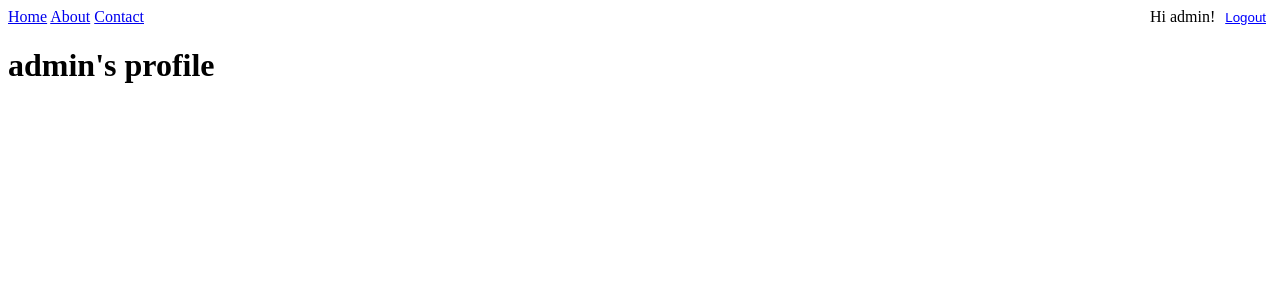
After one commit to russellchao/FoodRecipies, a Django app: page /accounts/profile in a window 1280 px wide. The commit adds this page. Shown: the top 300 px of the page. Run offline with Django 5.2, Linux system fonts and the light colour scheme; a user stored in the database is signed in.

Commit message:
Completed Preliminary Login and Logout Feature

```diff
--- /dev/null
+++ b/foodrecipies/templates/accounts/profile.html
@@ -0,0 +1,9 @@
+{% extends 'base.html' %}
+
+{% block title %}Profile{% endblock %}
+
+{% block content %}
+<h1>
+    {{ user.username }}'s profile
+</h1>
+{% endblock %}
--- a/foodrecipies/templates/navbar.html
+++ b/foodrecipies/templates/navbar.html
@@ -7,8 +7,14 @@
     <span>{% if request.path == contact_url %}Contact{% else %}<a href="{{ contact_url }}">Contact</a>{% endif %}</span>
     <span style="float:right">
         {% if user.is_authenticated %}
-            <span>Hi {{ user.username}}!</span>
-
+            {% url 'profile' as profile_url %}
+            <span>Hi {% if request.path == profile_url %}{{user.username}}{% else %}<a href="{{ profile_url }}">{{user.username}}</a>{% endif %}!</span>
+            <form action="{% url 'logout' %}" method="post" style="display:inline;">
+                {% csrf_token %}
+                <button type="submit" style="background:none; border:none; color:blue; text-decoration:underline; cursor:pointer;">
+                    Logout
+                </button>
+            </form>
         {% else %}
             <span><a href="{% url 'login' %}">Login</a></span>
         {% endif %}
--- a/foodrecipies/urls.py
+++ b/foodrecipies/urls.py
@@ -25,8 +25,9 @@ urlpatterns = [
     path('', views.index, name='index'),
     path('about', views.about, name='about'),
     path('contact', views.contact, name='contact'),
+    path('accounts/profile', views.ProfileView.as_view(), name="profile"),
 
     # Django Authentication
     path('accounts/login', auth_views.LoginView.as_view(template_name="accounts/login.html"), name="login"),
-    # path('accounts/logout', auth_views.LogoutView.as_view(), name="logout")
+    path('accounts/logout', auth_views.LogoutView.as_view(), name="logout")
 ]
--- a/foodrecipies/views.py
+++ b/foodrecipies/views.py
@@ -1,4 +1,6 @@
 from django.shortcuts import render
+from django.views.generic.base import TemplateView
+from django.contrib.auth.mixins import LoginRequiredMixin
 
 def index(request):
     print(request.user)
@@ -9,3 +11,6 @@ def about(request):
 
 def contact(request):
     return render(request, 'contact.html')
+
+class ProfileView(LoginRequiredMixin, TemplateView):
+    template_name = 'accounts/profile.html'
```
Also changed, not shown: db.sqlite3.
